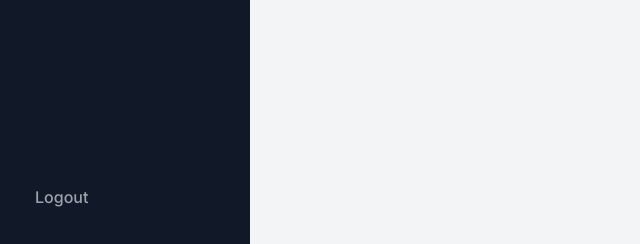
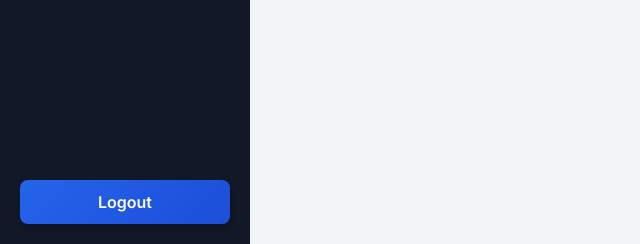
Before and after one commit to Sonu-Thomas-001/Change-Management-Bot, a Flask app: page /analytics in a window 1280 px wide. Shown: the part 1682-1926 px from the top of the page, without its empty margins (0-640 px from the left). Run offline with Flask 3, Linux system fonts and the light colour scheme; the visitor is signed in with stand-in values (Sample User, id 1).

```diff
--- a/app/templates/analytics.html
+++ b/app/templates/analytics.html
@@ -80,6 +80,27 @@
             margin-top: auto;
         }
 
+        /* Gradient Logout Button */
+        .nav-btn-gradient {
+            background: linear-gradient(135deg, #2563eb 0%, #1d4ed8 100%);
+            color: white !important;
+            padding: 12px 15px;
+            border-radius: 8px;
+            text-decoration: none;
+            font-weight: 600;
+            display: block;
+            box-shadow: 0 4px 6px rgba(0, 0, 0, 0.2);
+            transition: all 0.3s ease;
+            margin-top: 10px;
+            text-align: center;
+        }
+
+        .nav-btn-gradient:hover {
+            transform: translateY(-2px);
+            box-shadow: 0 6px 12px rgba(37, 99, 235, 0.4);
+            background: linear-gradient(135deg, #1d4ed8 0%, #1e40af 100%);
+        }
+
         /* --- Main Content --- */
         .main-content {
             margin-left: var(--sidebar-width);
@@ -95,9 +116,7 @@
             align-items: center;
             margin-bottom: 30px;
             position: relative;
-            /* For absolute positioning of logo */
             height: 40px;
-            /* Fixed height to ensure alignment */
         }
 
         h1 {
@@ -362,7 +381,7 @@
         <a href="#" class="nav-item active">Dashboard</a>
         <a href="/" class="nav-item">Live Chat</a>
         <div class="nav-footer">
-            <a href="/logout" class="nav-item">Logout</a>
+            <a href="/logout" class="nav-btn-gradient">Logout</a>
         </div>
     </nav>
 
```
